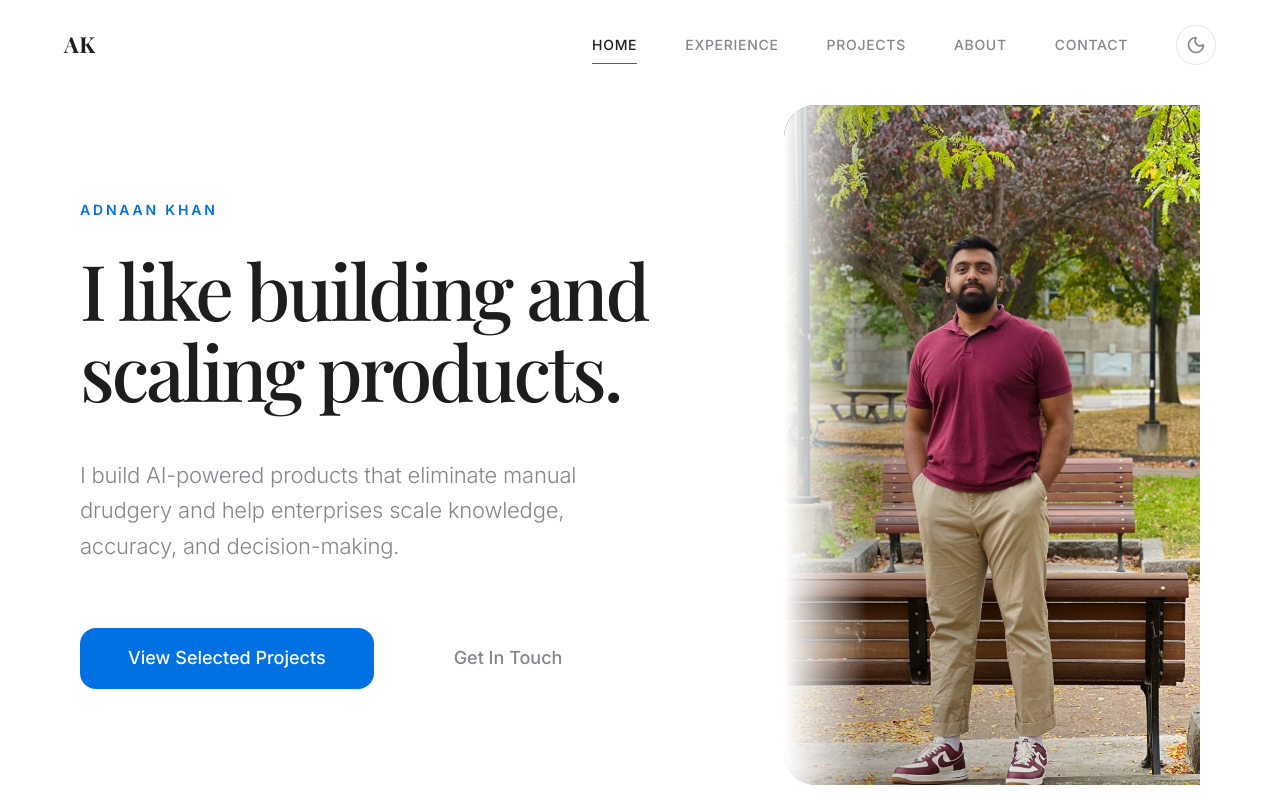
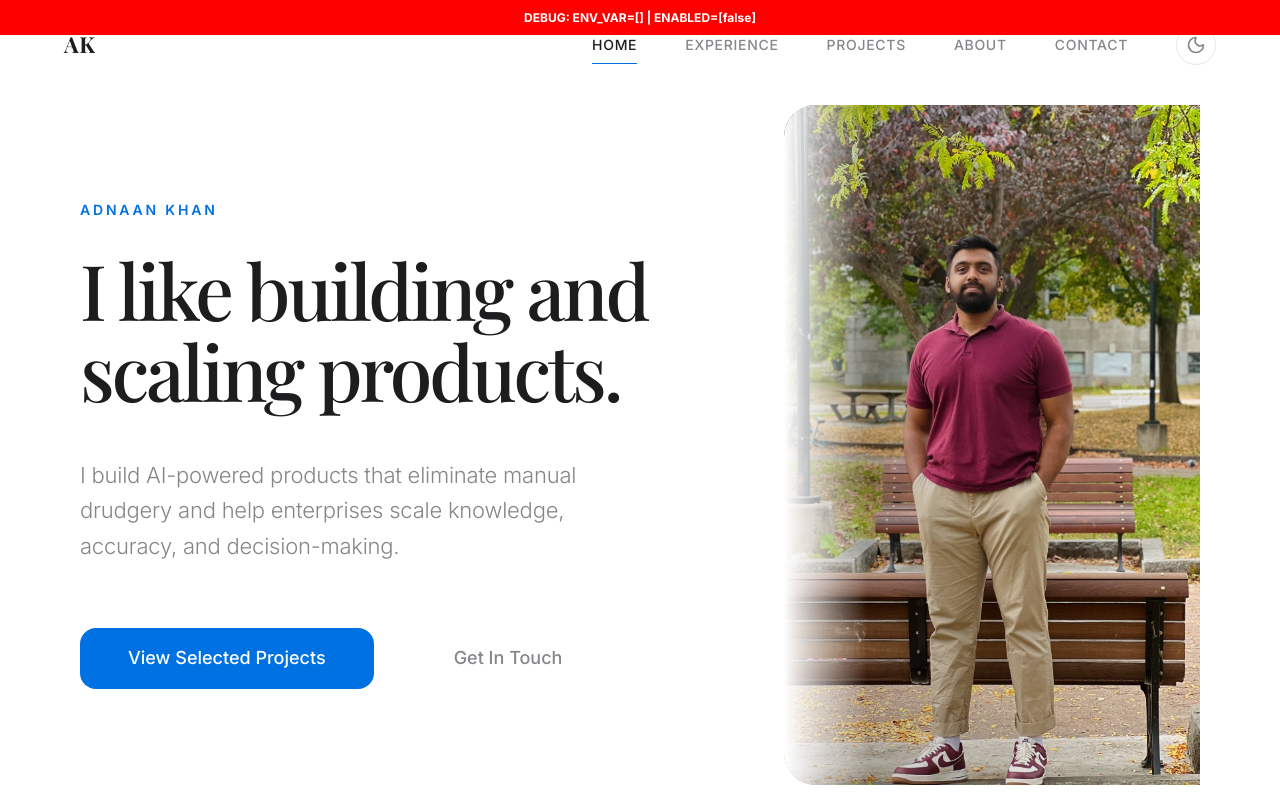
Before and after one commit to adukhan98/portfolio-2025-2026, a Next.js app: page / in a window 1280 px wide. Shown: the top 800 px of the page. Built offline with nearby package versions, Linux system fonts and the light colour scheme; a web font is replaced by a local one.

Commit message:
chore: add visible debug banner and relax feature flag check

```diff
--- a/src/app/page.tsx
+++ b/src/app/page.tsx
@@ -14,15 +14,33 @@ import styles from "./page.module.css";
 // I will copy the minimal necessary timeline styles to page.module.css to avoid conflicts or duplicate the loop.
 
 // Feature flag for audio-first landing page
-const AUDIO_LANDING_ENABLED = process.env.NEXT_PUBLIC_AUDIO_LANDING === '1';
+const flag = process.env.NEXT_PUBLIC_AUDIO_LANDING;
+const AUDIO_LANDING_ENABLED = flag === '1' || flag === 'true';
 
 if (typeof window !== "undefined") {
-  console.log("[Debug] Audio Landing Enabled:", AUDIO_LANDING_ENABLED, "Value:", process.env.NEXT_PUBLIC_AUDIO_LANDING);
+  console.log("[Debug] Flag:", flag, "Enabled:", AUDIO_LANDING_ENABLED);
 }
 
 export default function Home() {
   return (
     <>
+      {/* Temporary Debug Banner */}
+      <div style={{
+        background: '#ff0000',
+        color: 'white',
+        padding: '8px',
+        textAlign: 'center',
+        position: 'fixed',
+        top: 0,
+        left: 0,
+        right: 0,
+        zIndex: 9999,
+        fontSize: '12px',
+        fontWeight: 'bold'
+      }}>
+        DEBUG: ENV_VAR=[{flag}] | ENABLED=[{AUDIO_LANDING_ENABLED.toString()}]
+      </div>
+
       {/* Hero Section */}
       {AUDIO_LANDING_ENABLED ? (
         <AudioHero />
```
